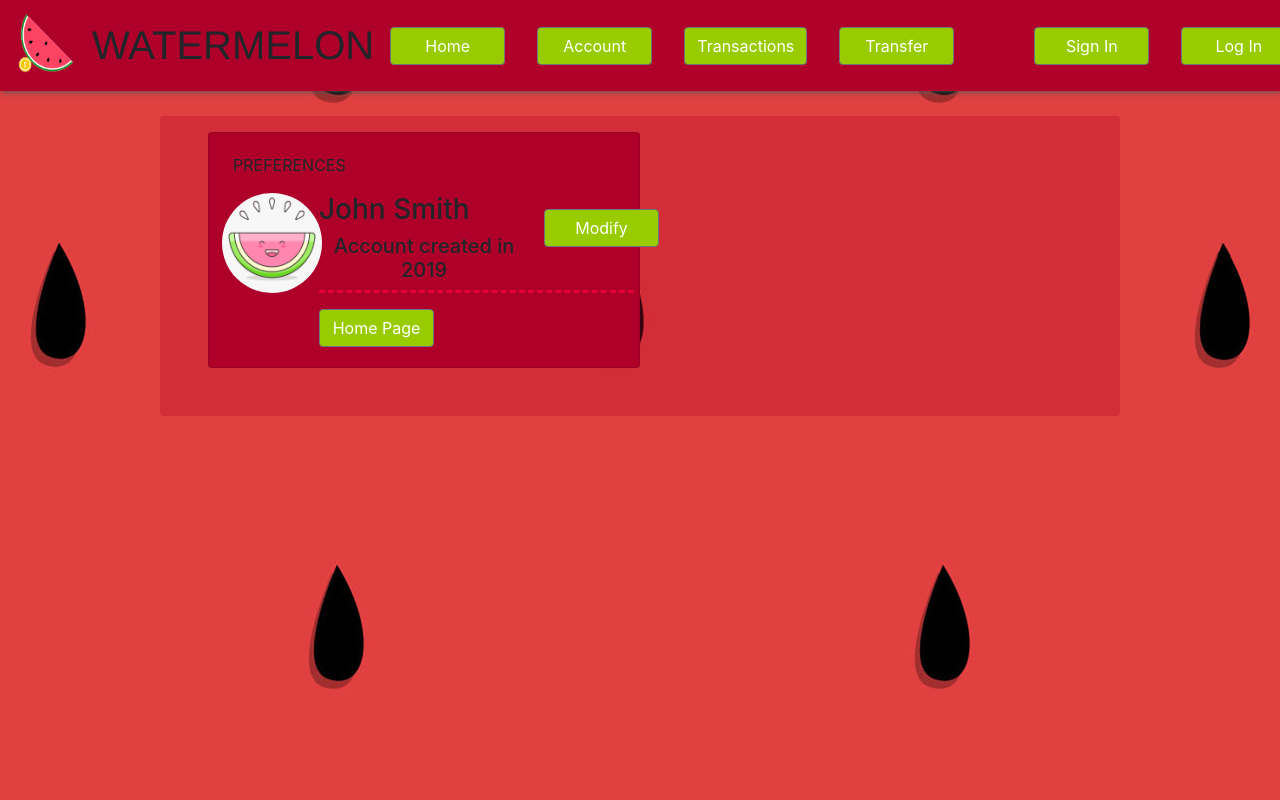
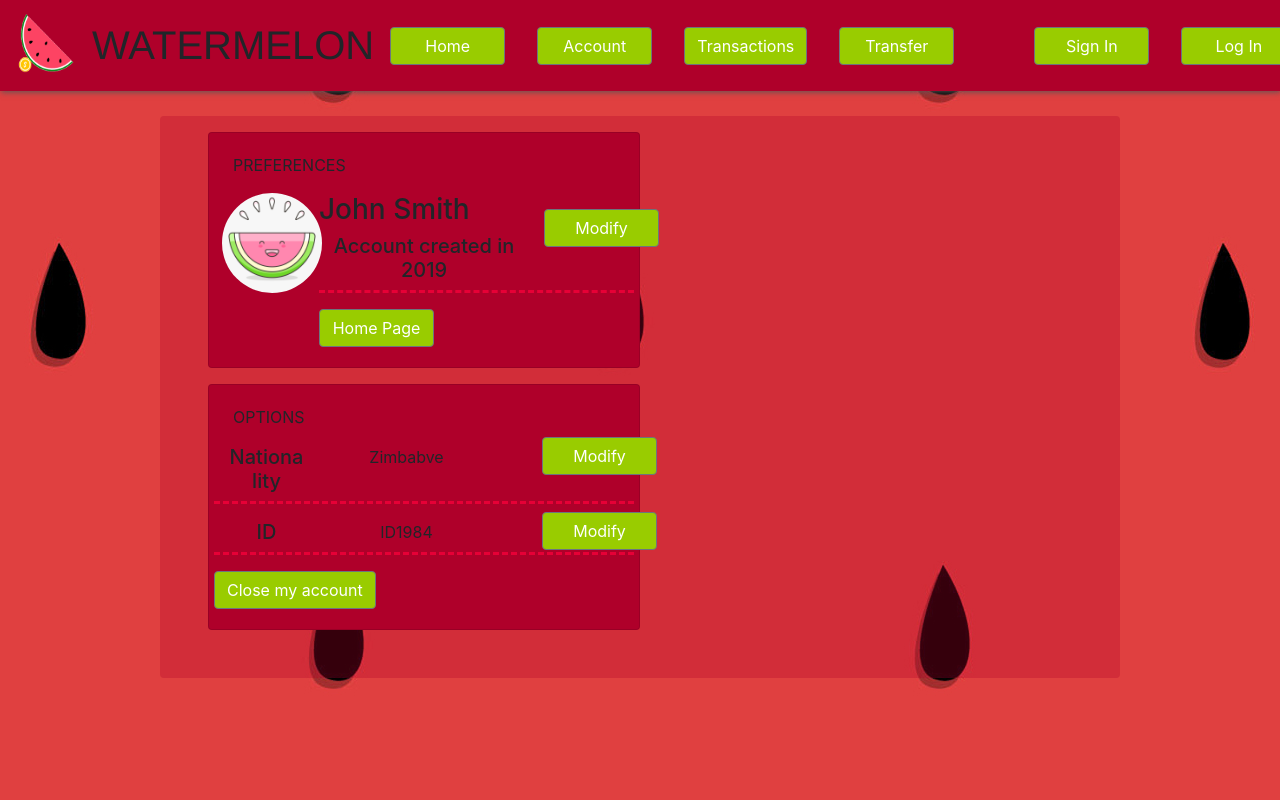
Before and after one commit to Lazovchik/Project_BMYM, a React (Create React App) app: page / in a window 1280 px wide. Shown: the top 800 px of the page. Built offline with nearby package versions, Linux system fonts and the light colour scheme; a web font is replaced by a local one.

Commit message:
Options done

```diff
--- a/src/AccountPage/AccountOptions.js
+++ b/src/AccountPage/AccountOptions.js
@@ -5,7 +5,7 @@ import 'bootstrap/dist/css/bootstrap.css';
 import {
 	Container, Col, Form,
 	FormGroup, Label, Input,
-	Button, Row,
+	Button, Row, Card, CardBody, CardText,
 } from 'reactstrap';
 
 import './AccountPage.css';
@@ -14,11 +14,147 @@ class AccountOptions extends Component {
 
 	constructor(props){
 		super(props);
+
+		this.state={
+			nationality:"Zimbabve",
+			id:"ID1984",
+			nationality_mod: false,
+			id_mod: false
+		};
+
+		this.nationalityMod = this.nationalityMod.bind(this);
+		this.nationalityDisp = this.nationalityDisp.bind(this);
+		this.idMod = this.idMod.bind(this);
+		this.idDisp = this.idDisp.bind(this);
+	}
+
+	nationalityMod(){
+		this.setState({
+			nationality_mod: !this.state.nationality_mod
+		});
+	}
+
+	idMod(){
+		this.setState({
+			id_mod: !this.state.id_mod
+		});
+	}
+
+	idDisp(){
+		if(!this.state.id_mod){
+			return(
+				<Row className="account-option-row">
+					<Col className="h5 pt-3 col-sm-3">
+						ID
+					</Col>
+					<Col className="pt-3">
+						{this.state.id}
+					</Col>
+					<Col className="pt-2 pl-5 col-sm-4">
+						<Button className="account-btn" onClick={this.idMod}>
+							Modify
+						</Button>
+					</Col>
+				</Row>
+			);
+		}
+		else{
+			return(
+				<Row className="account-option-row">
+					<Col className="h5 pt-3 col-sm-3">
+						ID
+					</Col>
+					<Col className="pt-2">
+						<Form>
+							<FormGroup>
+								<Input
+									type="text"
+									name="id"
+									id="ID"
+									placeholder="ID"
+									className=""
+								/>
+							</FormGroup>
+						</Form>
+					</Col>
+					<Col className="pt-2 pl-5 col-sm-4">
+						<Button className="account-btn" onClick={this.idMod}>
+							Apply
+						</Button>
+					</Col>
+				</Row>
+			);
+		}
+	}
+
+	nationalityDisp(){
+		if(!this.state.nationality_mod){
+			return(
+				<Row className="account-option-row">
+					<Col className="h5 pt-3 col-sm-3">
+						Nationality
+					</Col>
+					<Col className="pt-3">
+						{this.state.nationality}
+					</Col>
+					<Col className="pt-2 pl-5 col-sm-4">
+						<Button className="account-btn" onClick={this.nationalityMod}>
+							Modify
+						</Button>
+					</Col>
+				</Row>
+			);
+		}
+		else{
+			return(
+				<Row className="account-option-row">
+					<Col className="h5 pt-3 col-sm-3">
+						Nationality
+					</Col>
+					<Col className="pt-2">
+						<Form>
+							<FormGroup>
+								<Input
+									type="text"
+									name="natinality"
+									id="Nationality"
+									placeholder="Nationality"
+									className=""
+								/>
+							</FormGroup>
+						</Form>
+					</Col>
+					<Col className="pt-2 pl-5 col-sm-4">
+						<Button className="account-btn" onClick={this.nationalityMod}>
+							Apply
+						</Button>
+					</Col>
+				</Row>
+			);
+		}
+
 	}
 
 	render(){
 		return(
-
+			<Row>
+				<Card className="w-100 mt-3 ml-5 default-account-card">
+					<CardBody>
+						<CardText>
+							<Row className="ml-1 text-uppercase ">
+								Options
+							</Row>
+								{this.nationalityDisp()}
+								{this.idDisp()}
+							<Row>
+								<Button className="account-btn mt-3">
+									Close my account
+								</Button>
+							</Row>
+						</CardText>
+					</CardBody>
+				</Card>
+			</Row>
 		);
 	}
 };
--- a/src/AccountPage/AccountPage.css
+++ b/src/AccountPage/AccountPage.css
@@ -18,7 +18,7 @@
 	min-width: 115px;
 }
 
-.account-tenant-name{
+.account-tenant-name, .account-option-row{
 	border-bottom: dashed;
 	border-color: #e60036;
 }
--- a/src/AccountPage/AccountPage.js
+++ b/src/AccountPage/AccountPage.js
@@ -10,7 +10,7 @@ import {
 
 import './AccountPage.css';
 import AccountTenant from './AccountTenant';
-//import AccountOptions from './AccountOptions';
+import AccountOptions from './AccountOptions';
 
 class AccountPage extends Component {
 
@@ -24,6 +24,7 @@ class AccountPage extends Component {
 				<Row>
 					<Col>
 						<AccountTenant/>
+						<AccountOptions/>
 					</Col>
 					<Col>
 
```
